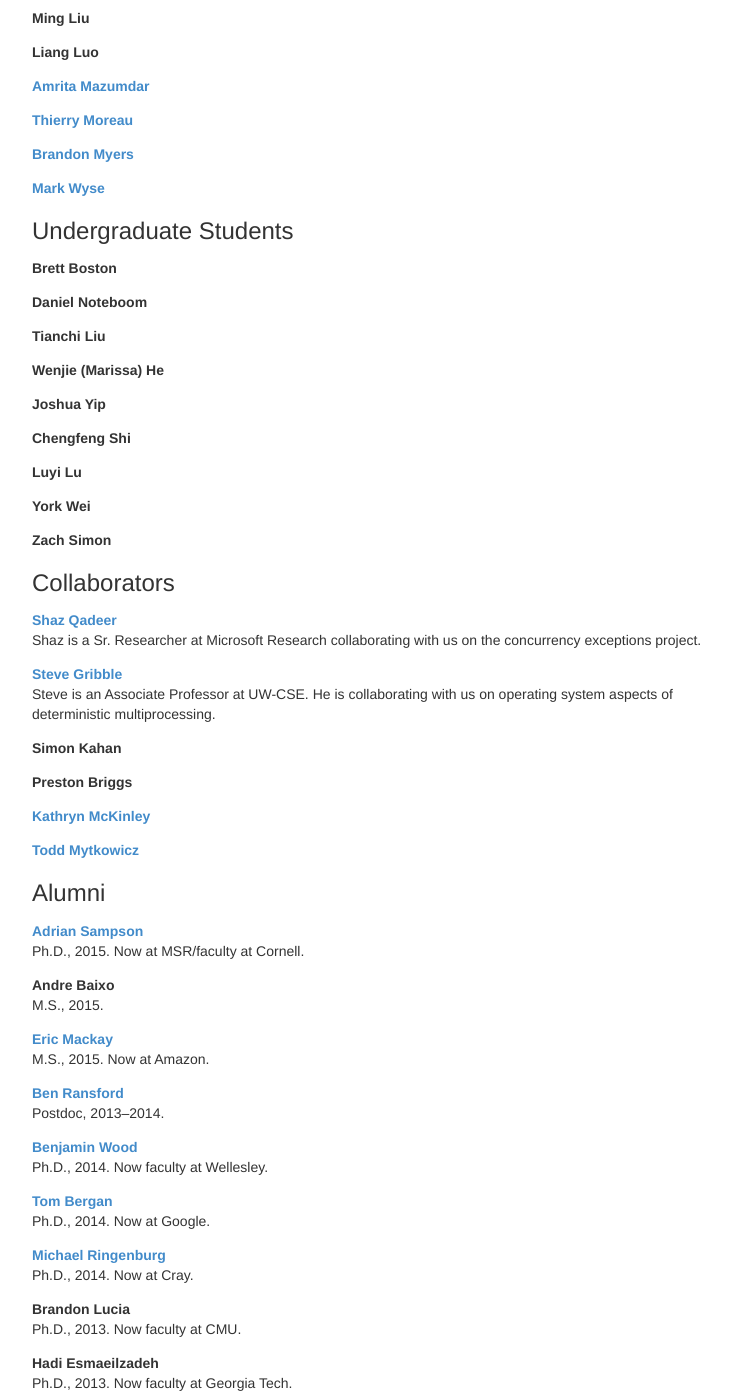
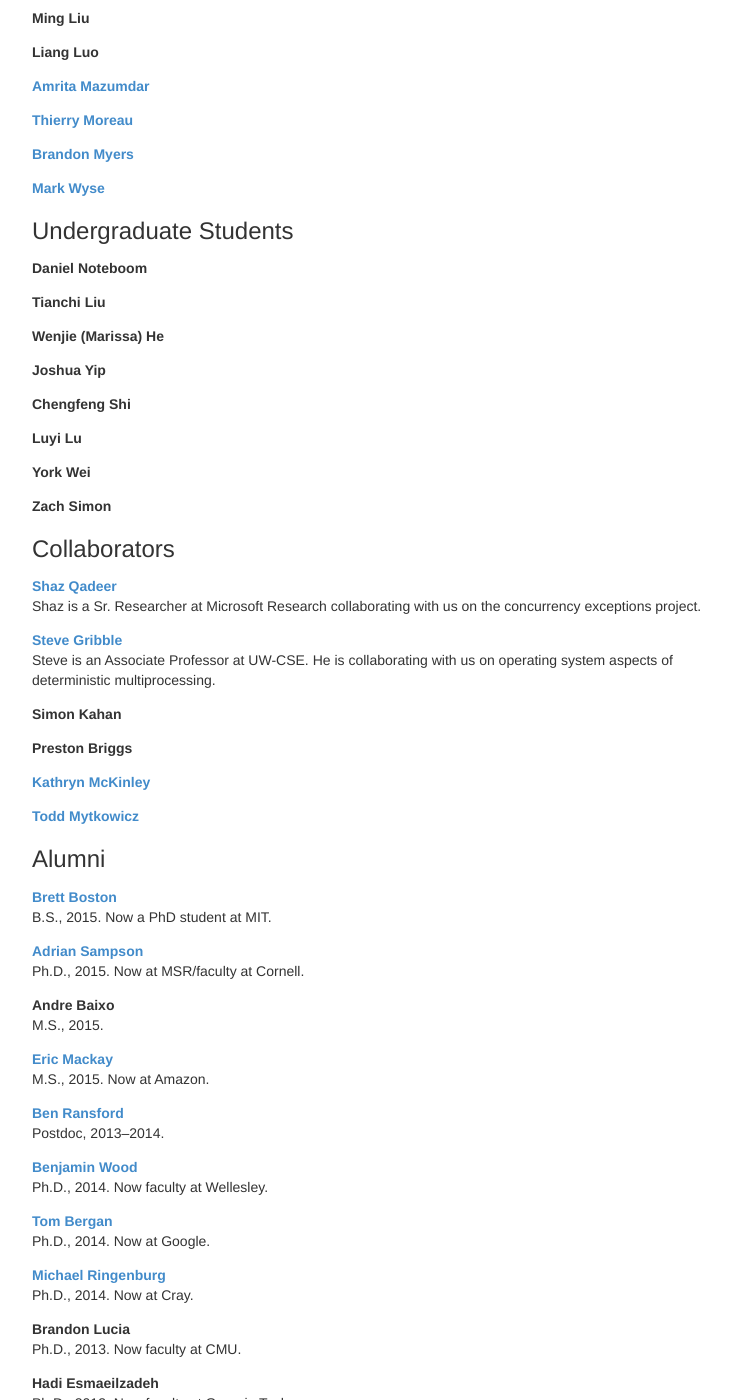
Before and after one commit to uwsampa/sampa-public, a Jekyll site: the page built from people.html, in a window 1280 px wide and 1400 px high, scrolled down 1303 px. Shown: the whole window, without its empty margins (258-989 px from the left). Built offline with Jekyll 4.4.1, drawn with Linux system fonts in a browser that asks for light colours; Markdown is read by kramdown in place of the engine named in the settings.

Commit message:
more people updates

```diff
--- a/_data/people.yml
+++ b/_data/people.yml
@@ -98,9 +98,14 @@ wysem:
     webpage: "https://homes.cs.washington.edu/~wysem/"
     role: grad
 
+bboston:
+    display_name: Brett Boston
+    webpage: "http://people.csail.mit.edu/boston/"
+    role: alum
+    bio: "B.S., 2015. Now a PhD student at MIT."
 asampson:
     display_name: "Adrian Sampson"
-    webpage: "https://homes.cs.washington.edu/~asampson/"
+    webpage: "https://adriansampson.net/"
     github: sampsyo
     role: alum
     bio: "Ph.D., 2015. Now at MSR/faculty at Cornell."
@@ -134,7 +139,6 @@ miker:
     webpage: "http://homes.cs.washington.edu/~miker/"
     role: alum
     bio: "Ph.D., 2014. Now at Cray."
-
 lucia:
     display_name: "Brandon Lucia"
     role: alum
@@ -172,9 +176,6 @@ kristian:
     role: alum
     bio: "B.S. Now at Clean Power Research."
 
-bboston:
-    display_name: Brett Boston
-    role: ugrad
 djnoboom:
     display_name: Daniel Noteboom
     role: ugrad
```
